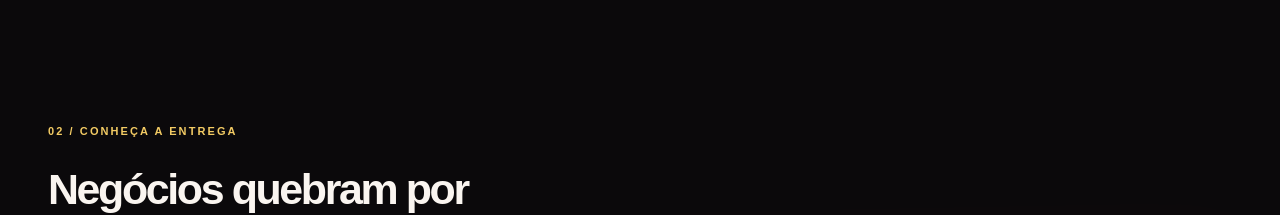
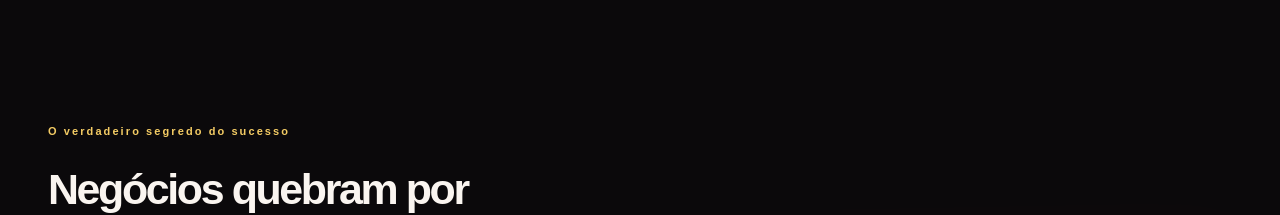
Before and after one commit to dinoia1/lista-de-fornecedores-madame, a website: page public/index.html in a window 1280 px wide. Shown: the part 1800-2015 px from the top of the page. Drawn offline with Linux system fonts and the light colour scheme.

Commit message:
Atualiza chamada para O verdadeiro segredo do sucesso

```diff
--- a/public/index.html
+++ b/public/index.html
@@ -88,7 +88,7 @@
 <section class="inside-section section" id="por-dentro">
       <div class="container inside-grid">
         <div class="inside-copy reveal">
-          <p class="eyebrow gold inside-delivery-label">02 / CONHEÇA A ENTREGA</p>
+          <p class="eyebrow gold inside-delivery-label">O verdadeiro segredo do sucesso</p>
           <h2>Negócios quebram por falta de <em>MARGEM de lucro,</em> por isso criei esse lugar secreto pra você.</h2>
           <p><strong>Coloquei tudo em um só lugar, parece um verdadeiro paraíso de oportunidades, você só escolhe o nicho ou produto e terá os melhores contatos atualizados para construir sua marca ou loja em qualquer segmento, tendo margem absurda e produtos de qualidade.</strong></p>
           <p>Você não precisa ficar perdido procurando fornecedor por fornecedor na internet, entrando em dezenas de grupos ou tentando descobrir sozinho onde outras lojas compram.</p>
```
Also changed, not shown: template.html (+1 -1 lines).
